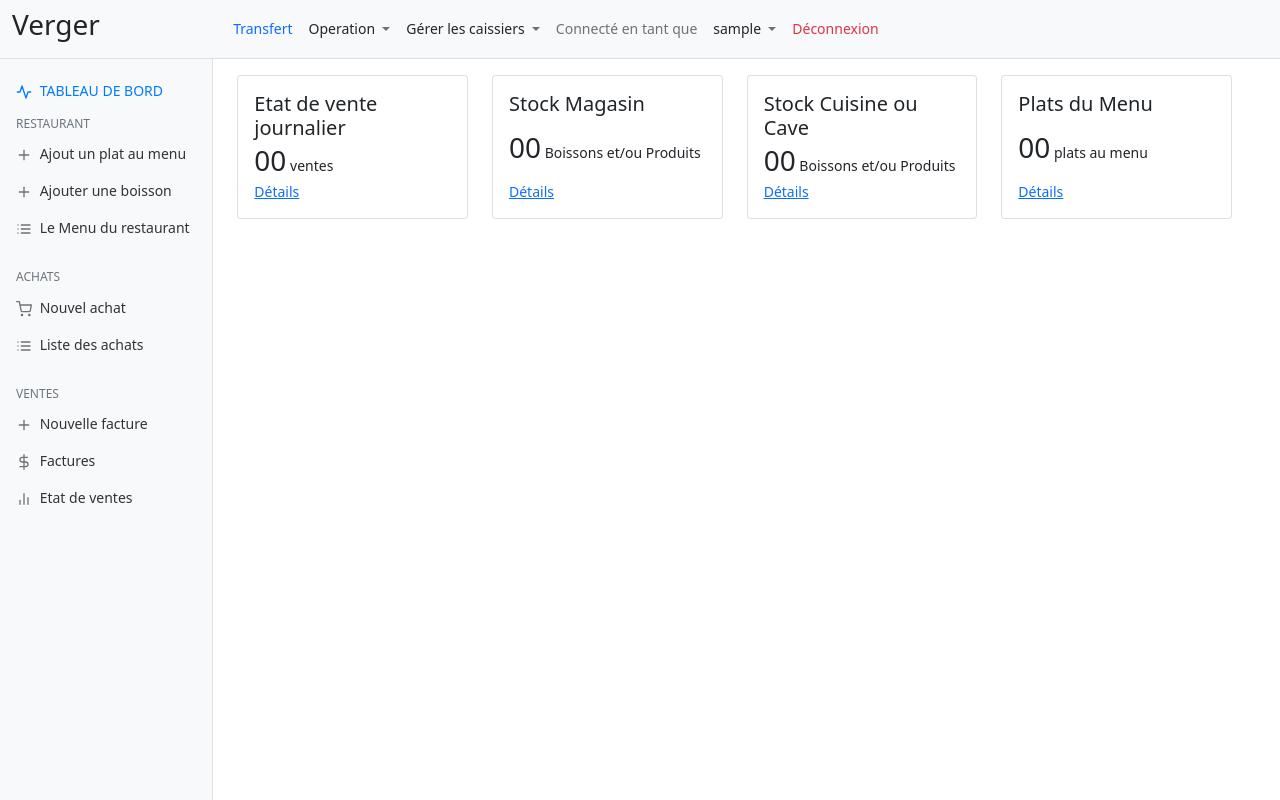
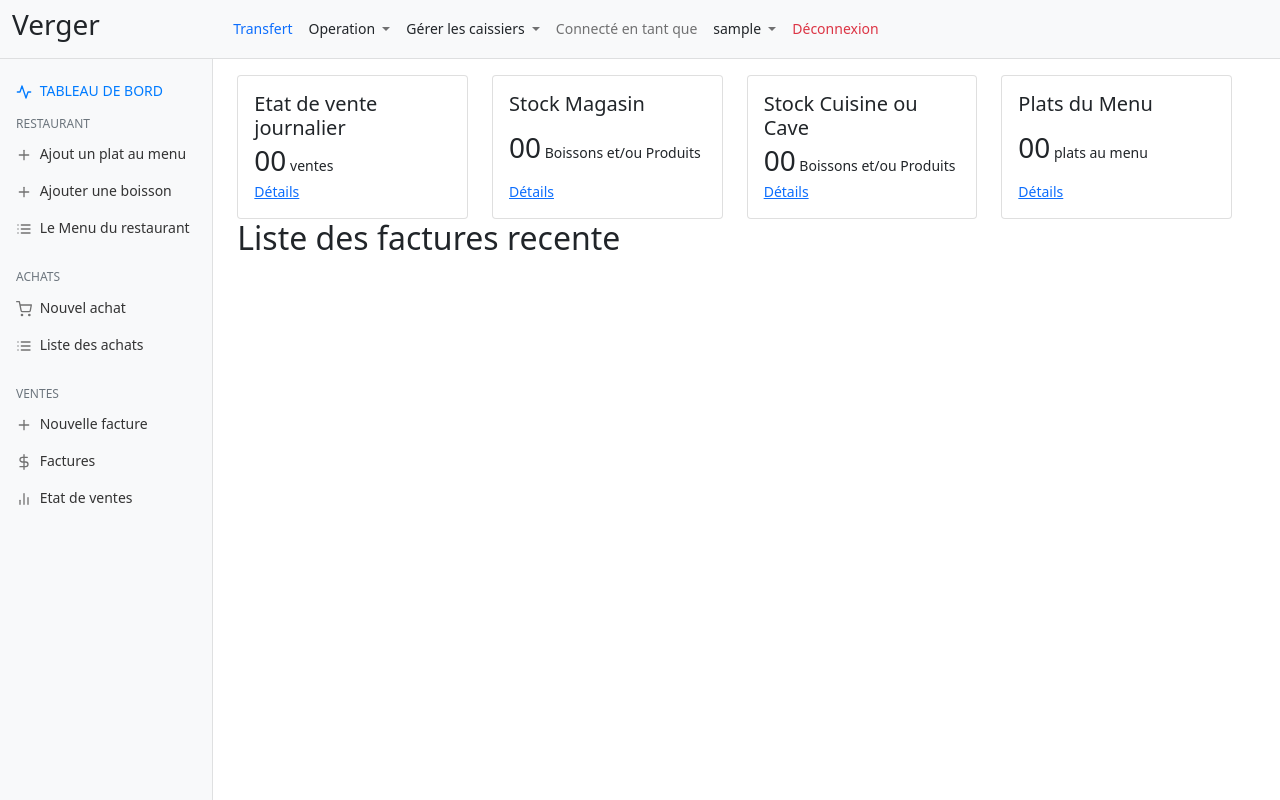
Before and after one commit to mono57/verger.stock-mgmt, a Django app: page /backoffice/ in a window 1280 px wide. Run offline with Django 3.2, Linux system fonts and the light colour scheme; the visitor is signed in with stand-in values (Sample User, id 1); some libraries are stand-ins or nearby versions.

Commit message:
ajout du block pour l'affichage des factures recentes

```diff
--- a/templates/index.html
+++ b/templates/index.html
@@ -49,7 +49,10 @@
 
     </div>
 </div>
+<div class="row">
+    <h2>
+        Liste des factures recente
+    </h2>
 </div>
 
-
 {% endblock content %}
```
